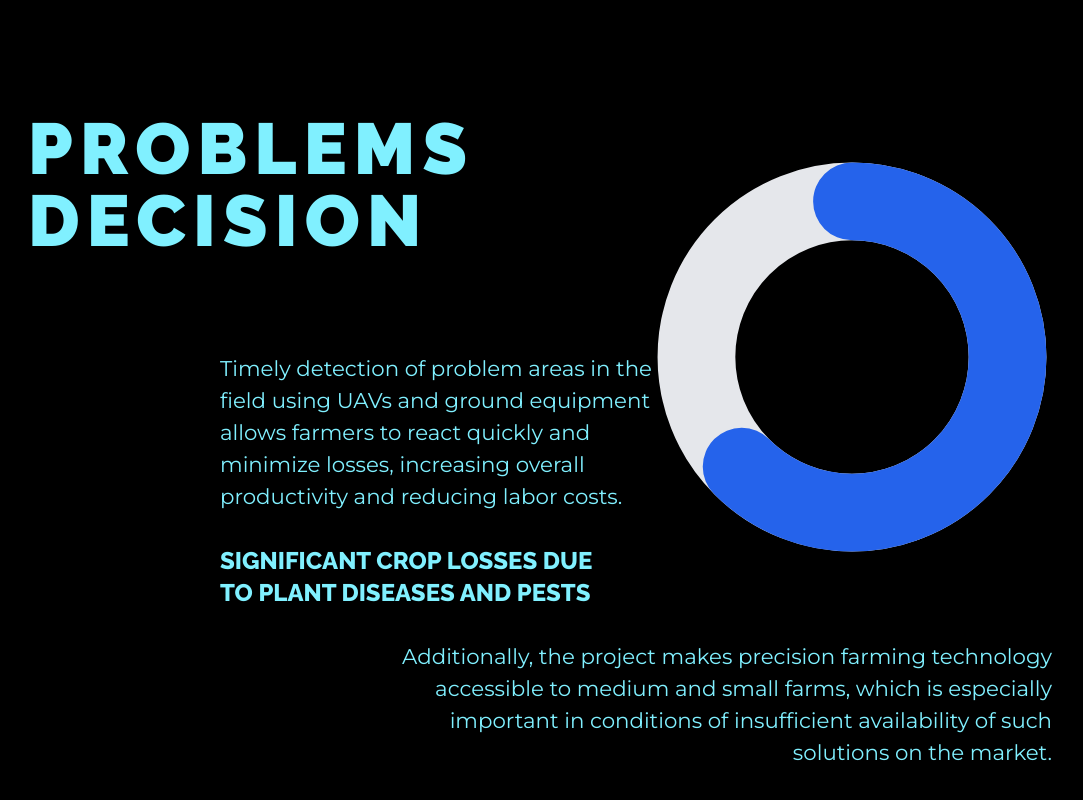
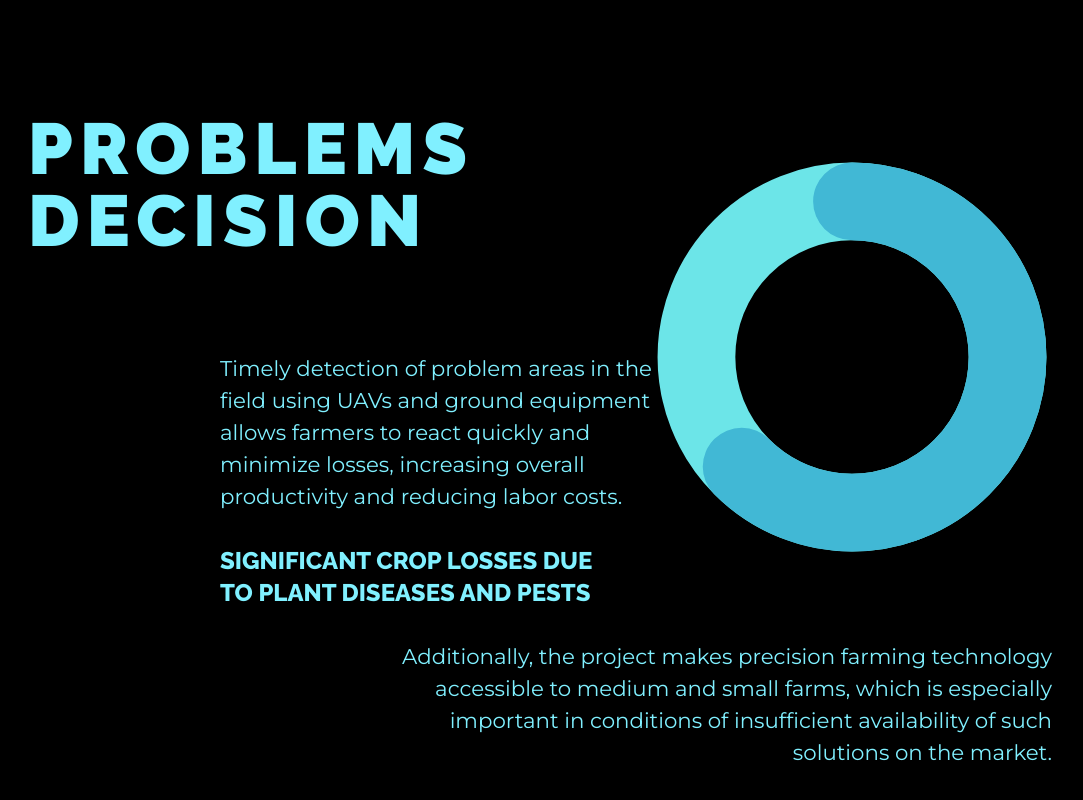
Before and after one commit to rikster-r/fieldmind, a Next.js app: page / in a window 1280 px wide. Shown: the part 2602-3402 px from the top of the page, without its empty margins (100-1183 px from the left). Built offline with nearby package versions, Linux system fonts and the light colour scheme.

Commit message:
Fix color issues

```diff
--- a/src/components/Solution.tsx
+++ b/src/components/Solution.tsx
@@ -7,7 +7,7 @@ export default function Solution() {
       <div className="mx-auto max-w-[1300px]">
         <div className="flex w-full items-center justify-between">
           <div>
-            <h2 className="font-raleway flex flex-col text-5xl font-black uppercase tracking-widest md:mt-10 md:text-left md:text-7xl">
+            <h2 className="flex flex-col font-raleway text-5xl font-black uppercase tracking-widest md:mt-10 md:text-left md:text-7xl">
               <span>Problems</span>
               <span>Decision</span>
             </h2>
@@ -16,7 +16,7 @@ export default function Solution() {
               ground equipment allows farmers to react quickly and minimize
               losses, increasing overall productivity and reducing labor costs.
             </p>
-            <p className="font-raleway hidden font-extrabold uppercase leading-5 md:flex md:flex-col md:text-2xl xl:ml-48 xl:mt-8">
+            <p className="hidden font-raleway font-extrabold uppercase leading-5 md:flex md:flex-col md:text-2xl xl:ml-48 xl:mt-8">
               <span>significant crop losses due</span>
               <span>to plant diseases and pests</span>
             </p>
@@ -28,18 +28,19 @@ export default function Solution() {
               xmlns="http://www.w3.org/2000/svg"
               stroke-width="7"
               fill="none"
+              stroke="currentColor"
             >
               <circle
                 cx="18"
                 cy="18"
                 r="14"
-                className="stroke-current text-gray-200 dark:text-primary-200"
+                className="text-primary-200"
               ></circle>
               <circle
                 cx="18"
                 cy="18"
                 r="14"
-                className="stroke-current text-blue-600 dark:text-primary-300"
+                className="text-primary-300"
                 stroke-dasharray="100"
                 stroke-dashoffset="45"
                 stroke-linecap="round"
@@ -55,25 +56,26 @@ export default function Solution() {
               xmlns="http://www.w3.org/2000/svg"
               stroke-width="7"
               fill="none"
+              stroke="currentColor"
             >
               <circle
                 cx="18"
                 cy="18"
                 r="14"
-                className="stroke-current text-gray-200 dark:text-primary-200"
+                className="text-primary-200"
               ></circle>
               <circle
                 cx="18"
                 cy="18"
                 r="14"
-                className="stroke-current text-blue-600 dark:text-primary-300"
+                className="text-primary-300"
                 stroke-dasharray="100"
                 stroke-dashoffset="45"
                 stroke-linecap="round"
               ></circle>
             </svg>
           </div>
-          <p className="font-raleway ml-12 mt-2 flex flex-col font-bold uppercase leading-5 md:mt-16 md:text-4xl">
+          <p className="ml-12 mt-2 flex flex-col font-raleway font-bold uppercase leading-5 md:mt-16 md:text-4xl">
             <span>significant crop losses due</span>
             <span>to plant diseases and pests</span>
           </p>
--- a/src/styles/globals.css
+++ b/src/styles/globals.css
@@ -3,6 +3,7 @@
 @tailwind utilities;
 
 html {
+  color-scheme: dark;
   scroll-behavior: smooth;
 }
 
```
